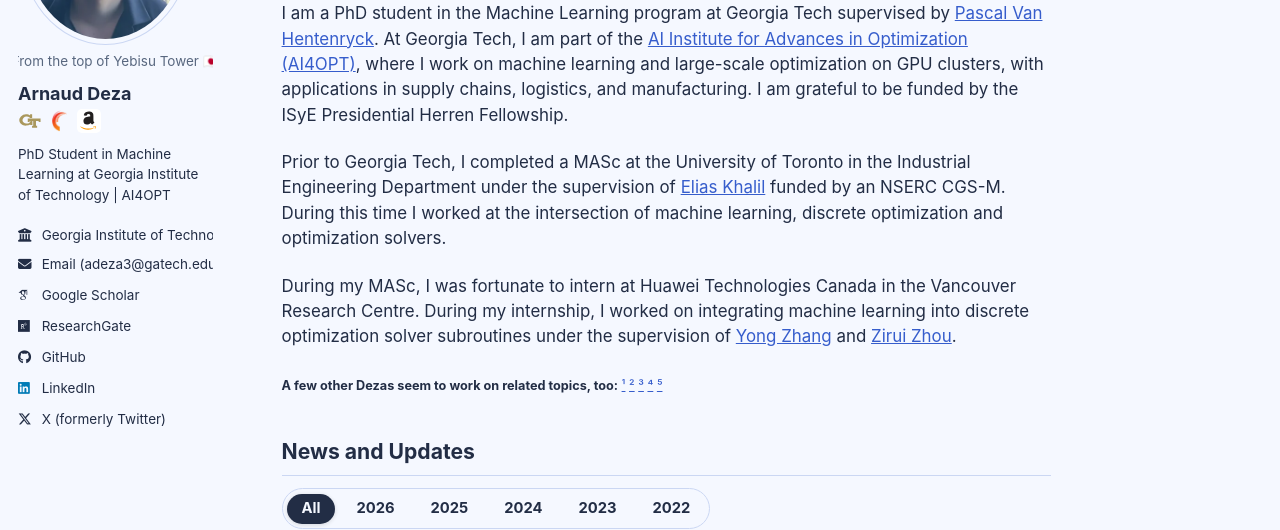
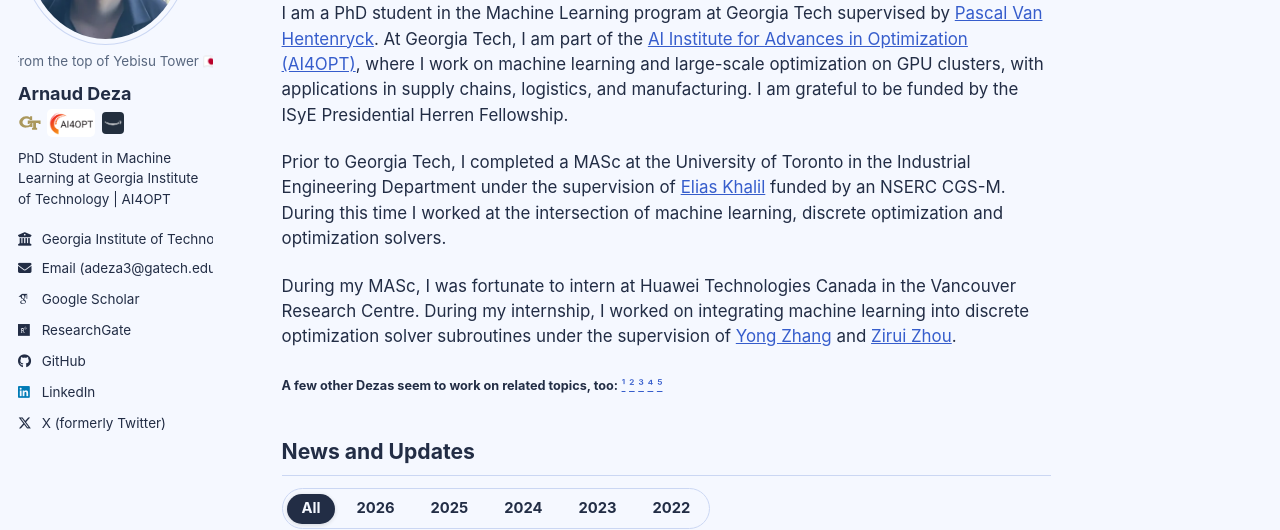
Before and after one commit to ArnaudDeza/ArnaudDeza.github.io, a Jekyll site: the page built from _pages/about.md, in a window 1280 px wide. Shown: the part 259-789 px from the top of the page. Built offline with Jekyll 4.4.1, drawn with Linux system fonts in a browser that asks for light colours.

Commit message:
Use clearer official AI4OPT and Amazon affiliation artwork

```diff
--- a/_includes/author-profile.html
+++ b/_includes/author-profile.html
@@ -23,8 +23,8 @@
       <p class="author__name">{{ author.name }}</p>
       <span class="author__badges" aria-label="Affiliations">
         <a class="author__badge" href="https://www.gatech.edu/" aria-label="Georgia Tech — PhD student" title="Georgia Tech · PhD student"><img src="{{ '/images/badges/georgia-tech.svg' | relative_url }}" width="22" height="22" alt=""></a>
-        <a class="author__badge" href="https://www.ai4opt.org/" aria-label="AI4OPT — graduate researcher" title="AI4OPT · Graduate researcher"><img src="{{ '/images/badges/ai4opt.svg' | relative_url }}" width="22" height="22" alt=""></a>
-        <a class="author__badge author__badge--amazon" href="https://www.amazon.science/" aria-label="Amazon — Applied Scientist intern, Fall 2026" title="Amazon · Applied Scientist intern, Fall 2026"><img src="{{ '/images/badges/amazon.svg' | relative_url }}" width="22" height="22" alt=""></a>
+        <a class="author__badge author__badge--ai4opt" href="https://www.ai4opt.org/" aria-label="AI4OPT — graduate researcher" title="AI4OPT · Graduate researcher"><img src="{{ '/images/badges/ai4opt.png' | relative_url }}" width="44" height="24" alt=""></a>
+        <a class="author__badge author__badge--amazon" href="https://www.amazon.science/" aria-label="Amazon — Applied Scientist intern, Fall 2026" title="Amazon · Applied Scientist intern, Fall 2026"><img src="{{ '/images/badges/amazon.png' | relative_url }}" width="22" height="22" alt=""></a>
       </span>
     </div>
     {% if author.pronouns %}<p class="author__pronouns">{{ author.pronouns }}</p>{% endif %}
--- a/_sass/_custom.scss
+++ b/_sass/_custom.scss
@@ -72,7 +72,19 @@ html[data-theme="dark"] {
   object-fit: contain;
 }
 
-.author__badge--amazon { background: #fff; }
+.author__badge--ai4opt {
+  width: 48px;
+  height: 28px;
+  padding: 2px;
+  background: #fff;
+}
+
+.sidebar .author__badge--ai4opt img {
+  width: 44px;
+  height: 24px;
+}
+
+.sidebar .author__badge--amazon img { border-radius: 4px; }
 .author__badge:hover { transform: translateY(-2px); }
 .author__badge:focus-visible { outline: 2px solid var(--global-link-color); outline-offset: 3px; }
 
```
Also changed, not shown: images/badges/README.md (+17 -6 lines), images/badges/ai4opt.png (added), images/badges/amazon.png (added).
